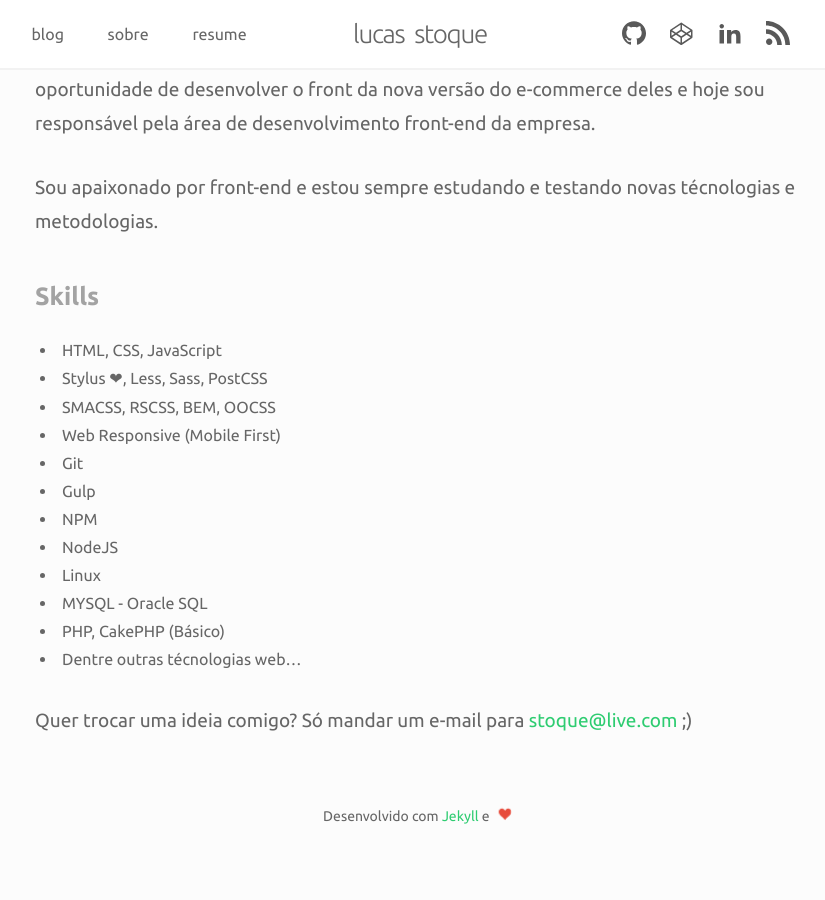
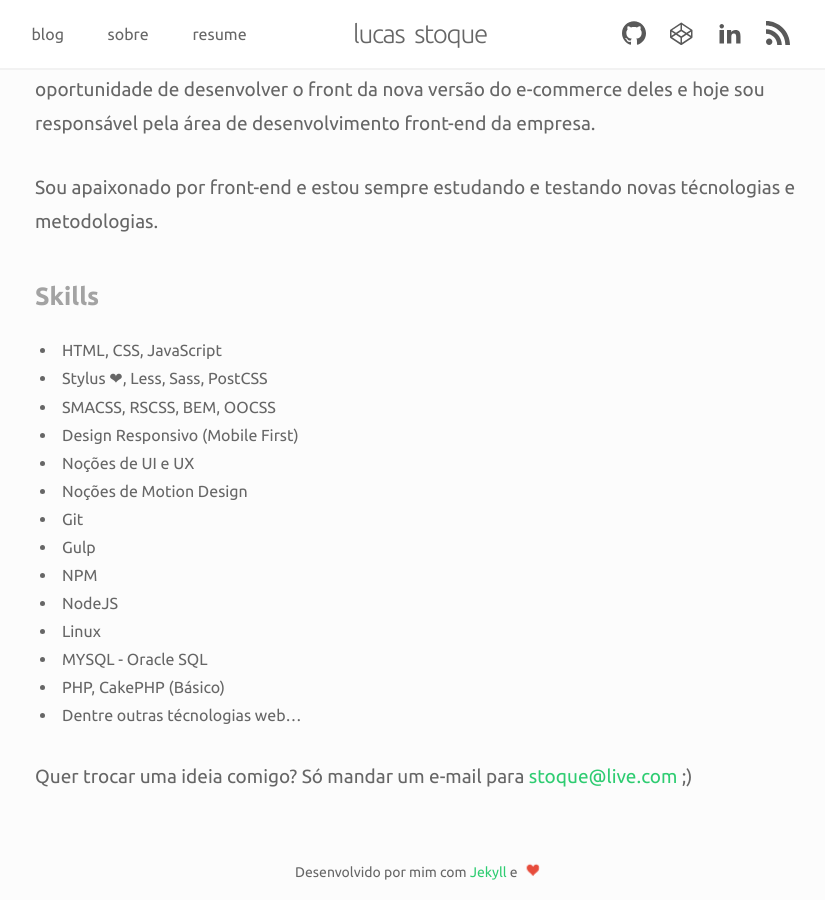
Before and after one commit to stoque/stoque.github.io, a Jekyll site: the page built from about.md, in a window 1280 px wide and 900 px high, scrolled down 505 px. Shown: the whole window, without its empty margins (220-1045 px from the left). Built offline with Jekyll 4.4.1, drawn with Linux system fonts in a browser that asks for light colours; before the commit the page ends 1349 px from its top, so only the background shows below that.

Commit message:
Update link resume

```diff
--- a/_includes/footer.html
+++ b/_includes/footer.html
@@ -1,5 +1,5 @@
 <footer class="main-footer">
-	<p>Desenvolvido com <a href="https://jekyllrb.com/">Jekyll</a> e
+	<p>Desenvolvido por mim com <a href="https://jekyllrb.com/">Jekyll</a> e
 	<svg class="icon"><use xlink:href="/assets/images/icons.svg#icon-heart"></use></svg>
 	</p>
 </footer>
--- a/_includes/header.html
+++ b/_includes/header.html
@@ -27,7 +27,7 @@
 
 		<ul class="social-list">
 			<li class="item">
-				<a class="link" href="http://github.com/stoque" title="Meu Github">
+				<a class="link" href="https://github.com/stoque/resume" title="Meu Github">
 					<svg class="icon">
 						<use xlink:href="/assets/images/icons.svg#icon-github"></use>
 					</svg>
--- a/about.md
+++ b/about.md
@@ -20,7 +20,9 @@
 * HTML, CSS, JavaScript
 * Stylus ❤, Less, Sass, PostCSS
 * SMACSS, RSCSS, BEM, OOCSS
-* Web Responsive (Mobile First)
+* Design Responsivo (Mobile First)
+* Noções de UI e UX
+* Noções de Motion Design
 * Git
 * Gulp
 * NPM
```
